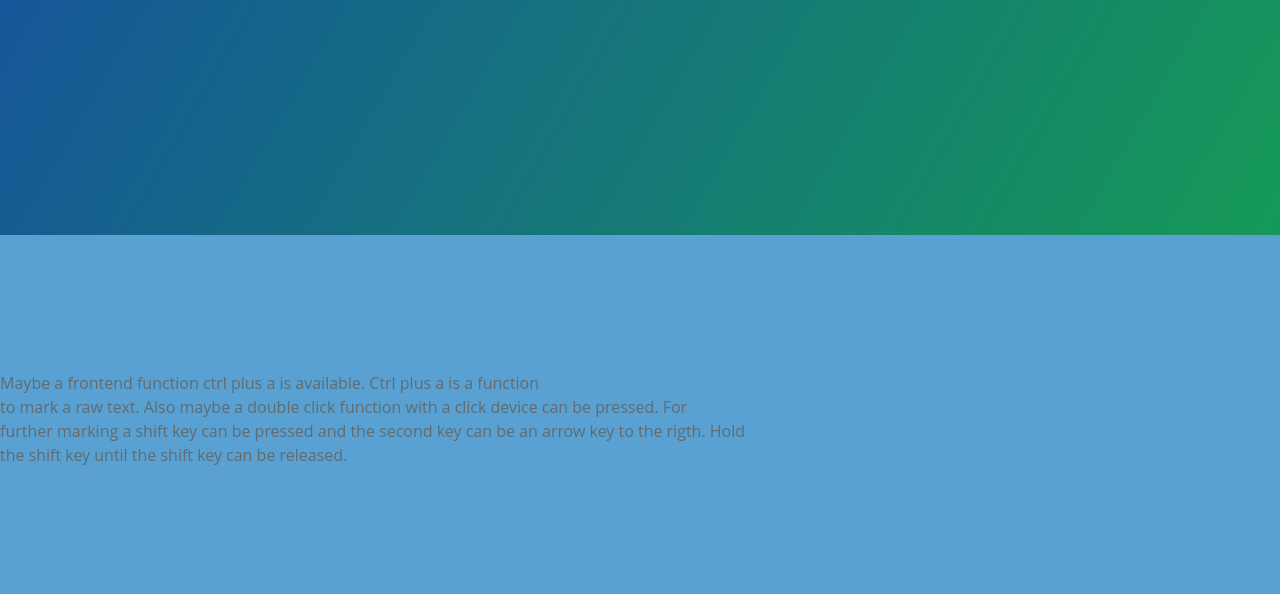
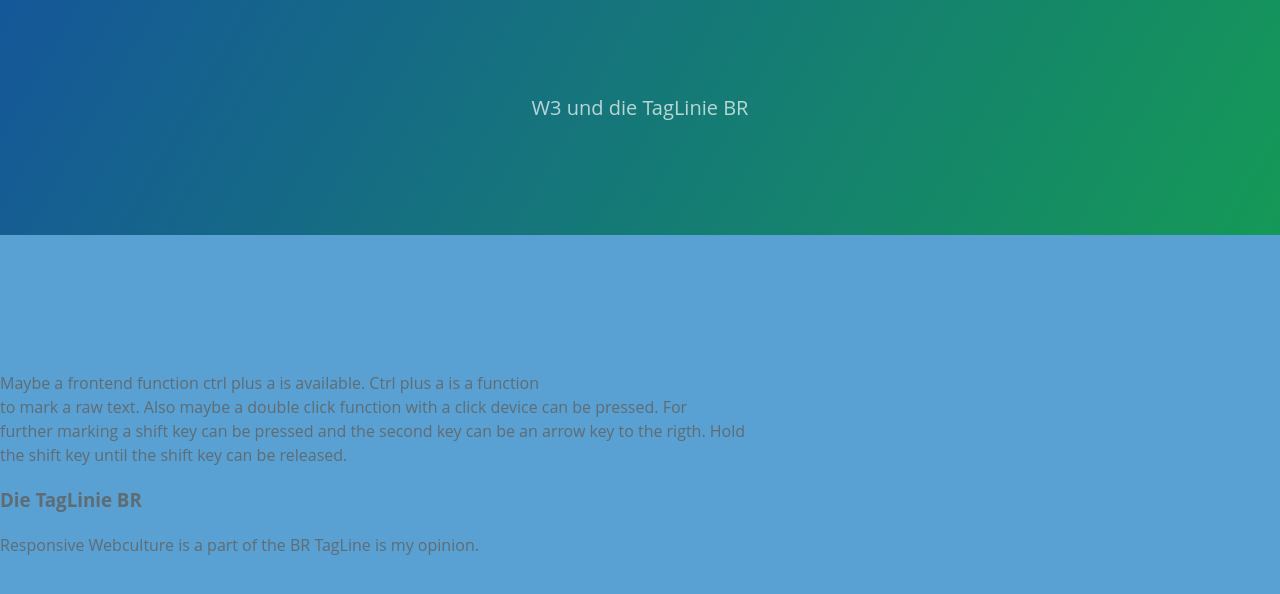
Before and after one commit to ledlightjungledStefan/Osterei, a Jekyll site: the page built from index.markdown, in a window 1280 px wide. Shown: the top 594 px of the page. Built offline with Jekyll 4.4.1, drawn with Linux system fonts in a browser that asks for light colours.

Commit message:
Update Apfelkuchen.html

```diff
--- a/_layouts/Apfelkuchen.html
+++ b/_layouts/Apfelkuchen.html
@@ -15,7 +15,7 @@
 <body>
 <!--{{ content }}-->
 <section class="page-header">
-<h1 class="project-tagline"><br></h1>
+<h1 class="project-tagline">W3 und die TagLinie BR</h1>
 </section>
 <section class="main-content">
 <h2><br></h2>
@@ -27,6 +27,9 @@ Also maybe a double click function with a click device can be pressed. For <br>
 further marking a shift
 key can be pressed and the second key can be an arrow key to the rigth. Hold <br>
 the shift key until the shift key can be released.</p>
-<h3><br></h3>
+<h3>Die TagLinie BR</h3>
+    <p>
+        Responsive Webculture is a part of the BR TagLine is my opinion.
+    </p>
 </body>
 </html>
```
